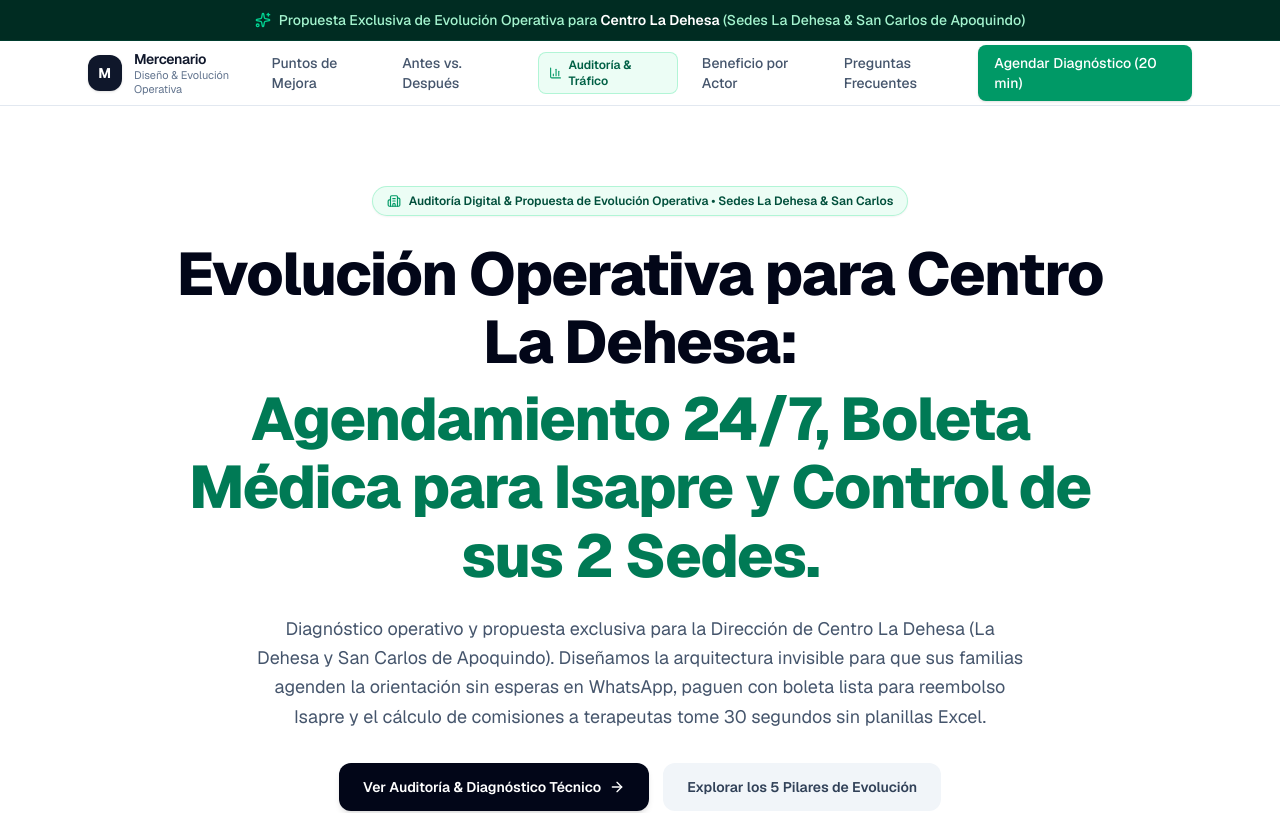
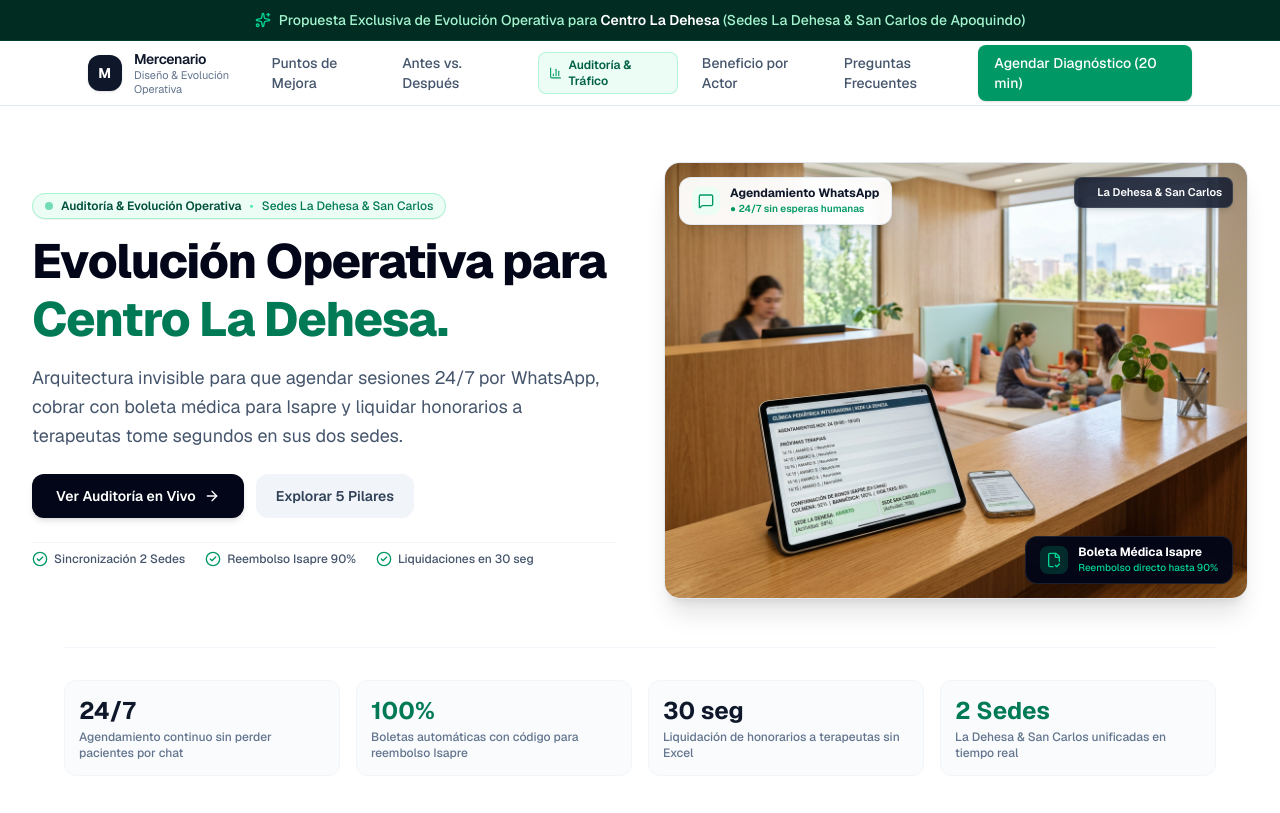
Before and after one commit to Gaz-Style/Mercenario, a Next.js app: page /propuesta/centro-la-dehesa in a window 1280 px wide. Shown: the top 813 px of the page. Built offline with nearby package versions, Linux system fonts and the light colour scheme.

Commit message:
feat(propuesta): rediseño hero en 2 columnas con imagen clinica e insignias flotantes estilo clinicafy

```diff
--- a/src/app/propuesta/centro-la-dehesa/page.tsx
+++ b/src/app/propuesta/centro-la-dehesa/page.tsx
@@ -233,61 +233,124 @@
       </header>
 
       {/* Hero Section */}
-      <section className="relative overflow-hidden pt-12 pb-16 md:pt-20 md:pb-24 bg-white border-b border-slate-200">
-        <div className="max-w-5xl mx-auto px-4 sm:px-6 text-center">
-          <div className="inline-flex items-center gap-2 px-3.5 py-1.5 rounded-full bg-emerald-50 border border-emerald-200/80 text-emerald-900 text-xs font-semibold mb-6 shadow-xs">
-            <Building2 className="w-3.5 h-3.5 text-emerald-600" />
-            <span>Auditoría Digital & Propuesta de Evolución Operativa • Sedes La Dehesa & San Carlos</span>
+      <section className="relative overflow-hidden pt-8 pb-14 md:pt-14 md:pb-20 bg-white border-b border-slate-200">
+        <div className="max-w-7xl mx-auto px-4 sm:px-6 lg:px-8">
+          <div className="grid grid-cols-1 lg:grid-cols-12 gap-8 lg:gap-12 items-center">
+
+            {/* Columna Izquierda: Copywriting conciso & CTAs */}
+            <div className="lg:col-span-6 text-left">
+              <div className="inline-flex items-center gap-2 px-3 py-1 rounded-full bg-emerald-50 border border-emerald-200 text-emerald-900 text-xs font-semibold mb-4 shadow-2xs">
+                <span className="w-2 h-2 rounded-full bg-emerald-500 animate-pulse" />
+                <span>Auditoría & Evolución Operativa</span>
+                <span className="text-emerald-300">•</span>
+                <span className="text-emerald-700 font-medium">Sedes La Dehesa & San Carlos</span>
               </div>
 
-          <h1 className="text-3xl sm:text-5xl md:text-6xl font-extrabold tracking-tight text-slate-950 leading-[1.14] mb-6">
-            Evolución Operativa para Centro La Dehesa:{" "}
-            <span className="text-emerald-700 block mt-2">
-              Agendamiento 24/7, Boleta Médica para Isapre y Control de sus 2 Sedes.
-            </span>
+              <h1 className="text-3xl sm:text-4xl lg:text-5xl font-extrabold tracking-tight text-slate-950 leading-[1.12] mb-4">
+                Evolución Operativa para{" "}
+                <span className="text-emerald-700 block mt-1">Centro La Dehesa.</span>
               </h1>
 
-          <p className="max-w-3xl mx-auto text-base sm:text-lg text-slate-600 leading-relaxed mb-8">
-            Diagnóstico operativo y propuesta exclusiva para la Dirección de Centro La Dehesa (La Dehesa y San Carlos de Apoquindo). Diseñamos la arquitectura invisible para que sus familias agenden la orientación sin esperas en WhatsApp, paguen con boleta lista para reembolso Isapre y el cálculo de comisiones a terapeutas tome 30 segundos sin planillas Excel.
+              <p className="text-base sm:text-lg text-slate-600 leading-relaxed mb-6 max-w-xl">
+                Arquitectura invisible para que agendar sesiones 24/7 por WhatsApp, cobrar con boleta médica para Isapre y liquidar honorarios a terapeutas tome segundos en sus dos sedes.
               </p>
 
-          <div className="flex flex-col sm:flex-row items-center justify-center gap-3.5 mb-12">
+              {/* Botones de acción */}
+              <div className="flex flex-col sm:flex-row items-stretch sm:items-center gap-3 mb-6">
                 <a
                   href="#auditoria"
-              className="w-full sm:w-auto inline-flex items-center justify-center gap-2 px-6 py-3.5 rounded-xl text-sm font-semibold text-white bg-slate-950 hover:bg-slate-800 transition shadow-md"
+                  className="inline-flex items-center justify-center gap-2 px-6 py-3 rounded-xl text-sm font-semibold text-white bg-slate-950 hover:bg-slate-800 transition shadow-md"
                 >
-              <span>Ver Auditoría & Diagnóstico Técnico</span>
+                  <span>Ver Auditoría en Vivo</span>
                   <ArrowRight className="w-4 h-4" />
                 </a>
                 <a
                   href="#pilares"
-              className="w-full sm:w-auto inline-flex items-center justify-center gap-2 px-6 py-3.5 rounded-xl text-sm font-semibold text-slate-700 bg-slate-100 hover:bg-slate-200/80 transition"
+                  className="inline-flex items-center justify-center gap-2 px-5 py-3 rounded-xl text-sm font-semibold text-slate-700 bg-slate-100 hover:bg-slate-200 transition"
                 >
-              Explorar los 5 Pilares de Evolución
+                  <span>Explorar 5 Pilares</span>
                 </a>
               </div>
 
-          {/* Quick Metrics */}
-          <div className="grid grid-cols-2 md:grid-cols-4 gap-4 max-w-4xl mx-auto pt-6 border-t border-slate-100 text-left">
-            <div className="p-3 bg-slate-50/80 rounded-xl border border-slate-100">
+              {/* Micro-Badges de Confianza al estilo Clinicafy */}
+              <div className="flex flex-wrap items-center gap-x-5 gap-y-2 text-xs text-slate-600 font-medium pt-2 border-t border-slate-100">
+                <div className="flex items-center gap-1.5">
+                  <CheckCircle2 className="w-4 h-4 text-emerald-600 shrink-0" />
+                  <span>Sincronización 2 Sedes</span>
+                </div>
+                <div className="flex items-center gap-1.5">
+                  <CheckCircle2 className="w-4 h-4 text-emerald-600 shrink-0" />
+                  <span>Reembolso Isapre 90%</span>
+                </div>
+                <div className="flex items-center gap-1.5">
+                  <CheckCircle2 className="w-4 h-4 text-emerald-600 shrink-0" />
+                  <span>Liquidaciones en 30 seg</span>
+                </div>
+              </div>
+            </div>
+
+            {/* Columna Derecha: Tarjeta Fotográfica con Badges Flotantes */}
+            <div className="lg:col-span-6 relative">
+              <div className="relative rounded-2xl overflow-hidden border border-slate-200 shadow-xl bg-slate-100 group">
+                <img
+                  src="/images/propuesta-dehesa/hero-centro-dehesa.jpg"
+                  alt="Operación Digital Centro La Dehesa"
+                  className="w-full h-auto object-cover max-h-[460px] group-hover:scale-102 transition-transform duration-500 ease-out"
+                />
+
+                {/* Badge Flotante 1: Agendamiento WhatsApp */}
+                <div className="absolute top-3.5 left-3.5 bg-white/95 backdrop-blur-md border border-slate-200/90 rounded-xl px-3 py-2 shadow-lg flex items-center gap-2.5 max-w-[85%]">
+                  <div className="w-7 h-7 rounded-lg bg-emerald-50 text-emerald-600 flex items-center justify-center shrink-0">
+                    <MessageSquare className="w-4 h-4" />
+                  </div>
+                  <div>
+                    <div className="text-xs font-bold text-slate-900 leading-tight">Agendamiento WhatsApp</div>
+                    <div className="text-[10px] text-emerald-600 font-semibold">● 24/7 sin esperas humanas</div>
+                  </div>
+                </div>
+
+                {/* Badge Flotante 2: Sedes Conectadas */}
+                <div className="absolute top-3.5 right-3.5 bg-slate-900/85 backdrop-blur-md border border-white/10 text-white rounded-lg px-2.5 py-1.5 shadow-md text-[11px] font-semibold flex items-center gap-1.5">
+                  <span className="w-1.5 h-1.5 rounded-full bg-emerald-400 animate-ping" />
+                  <span>La Dehesa & San Carlos</span>
+                </div>
+
+                {/* Badge Flotante 3: Boleta Médica Isapre */}
+                <div className="absolute bottom-3.5 right-3.5 bg-slate-950/95 backdrop-blur-md border border-white/10 rounded-xl px-3.5 py-2 shadow-2xl flex items-center gap-2.5 max-w-[85%] text-white">
+                  <div className="w-7 h-7 rounded-lg bg-emerald-500/20 text-emerald-400 flex items-center justify-center shrink-0">
+                    <FileCheck2 className="w-4 h-4" />
+                  </div>
+                  <div>
+                    <div className="text-xs font-bold text-white leading-tight">Boleta Médica Isapre</div>
+                    <div className="text-[10px] text-emerald-400 font-medium">Reembolso directo hasta 90%</div>
+                  </div>
+                </div>
+              </div>
+            </div>
+
+          </div>
+
+          {/* Quick Metrics Strip */}
+          <div className="grid grid-cols-2 md:grid-cols-4 gap-4 max-w-6xl mx-auto mt-12 pt-8 border-t border-slate-100 text-left">
+            <div className="p-3.5 bg-slate-50/80 rounded-xl border border-slate-100">
               <div className="text-xl md:text-2xl font-bold text-slate-900">24/7</div>
               <div className="text-xs text-slate-500 font-medium mt-0.5">
                 Agendamiento continuo sin perder pacientes por chat
               </div>
             </div>
-            <div className="p-3 bg-slate-50/80 rounded-xl border border-slate-100">
+            <div className="p-3.5 bg-slate-50/80 rounded-xl border border-slate-100">
               <div className="text-xl md:text-2xl font-bold text-emerald-700">100%</div>
               <div className="text-xs text-slate-500 font-medium mt-0.5">
                 Boletas automáticas con código para reembolso Isapre
               </div>
             </div>
-            <div className="p-3 bg-slate-50/80 rounded-xl border border-slate-100">
+            <div className="p-3.5 bg-slate-50/80 rounded-xl border border-slate-100">
               <div className="text-xl md:text-2xl font-bold text-slate-900">30 seg</div>
               <div className="text-xs text-slate-500 font-medium mt-0.5">
                 Liquidación de honorarios a terapeutas sin Excel
               </div>
             </div>
-            <div className="p-3 bg-slate-50/80 rounded-xl border border-slate-100">
+            <div className="p-3.5 bg-slate-50/80 rounded-xl border border-slate-100">
               <div className="text-xl md:text-2xl font-bold text-emerald-700">2 Sedes</div>
               <div className="text-xs text-slate-500 font-medium mt-0.5">
                 La Dehesa & San Carlos unificadas en tiempo real
```
Also changed, not shown: public/images/propuesta-dehesa/hero-centro-dehesa.jpg (added). Lines whose indentation alone changed are shown as unchanged.
